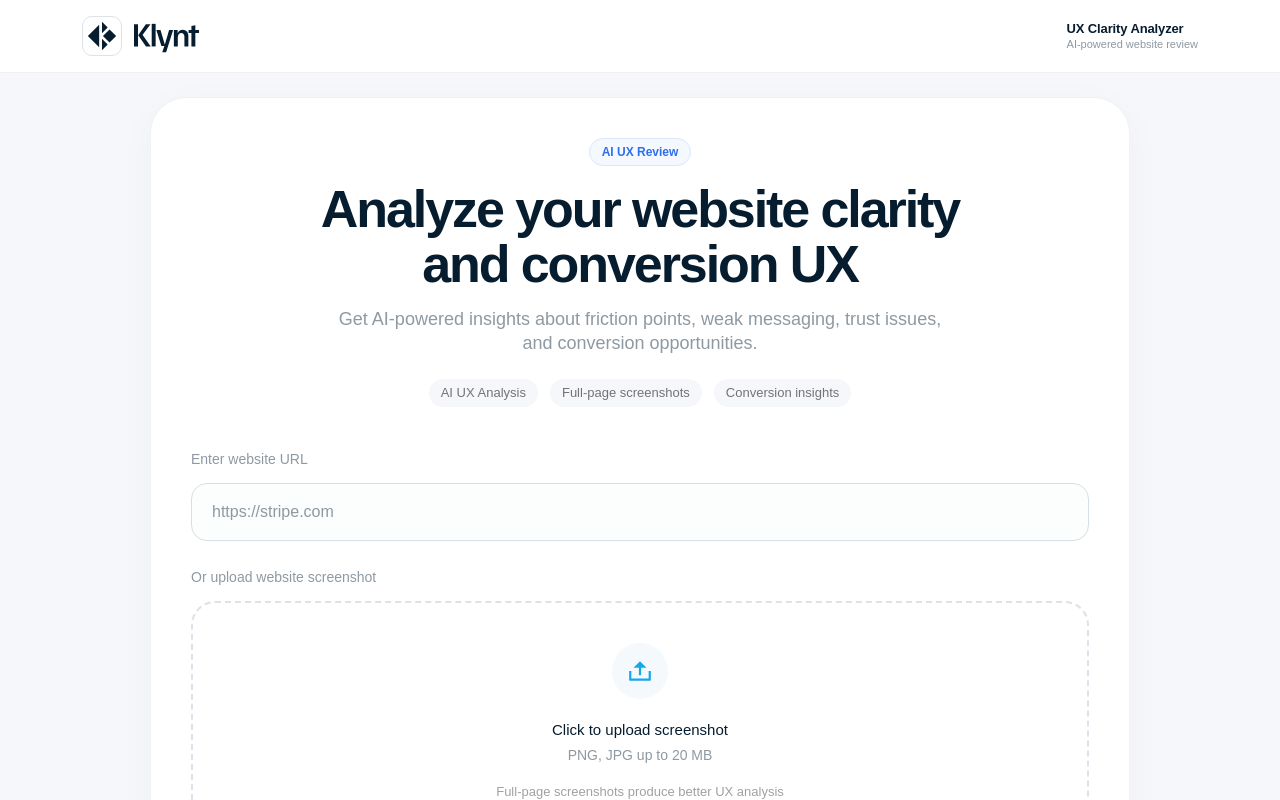
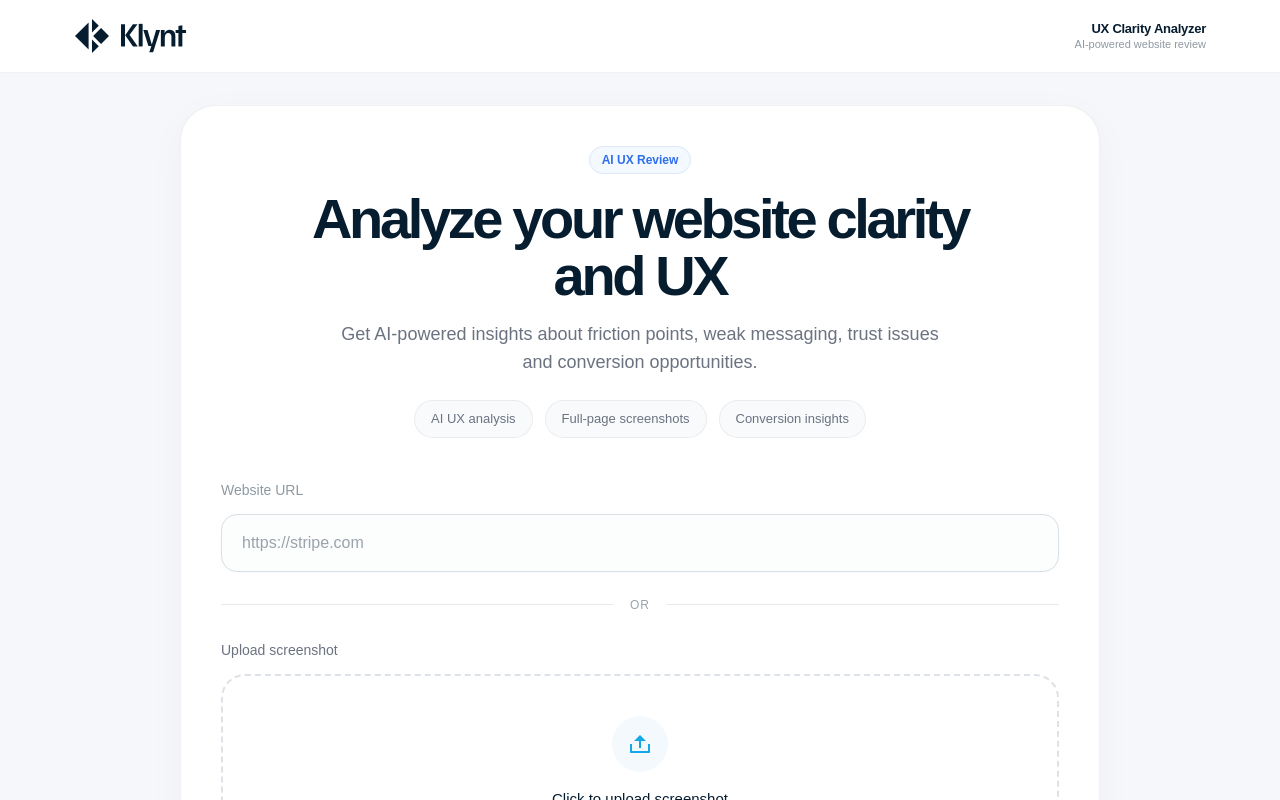
Before and after one commit to samarenkovdmitry/Klynt, a Next.js app: page /analyze in a window 1280 px wide. Shown: the top 800 px of the page. Built offline with nearby package versions, Linux system fonts and the light colour scheme; a web font is replaced by a local one.

Commit message:
Analyze form Update

```diff
--- a/app/analyze/page.tsx
+++ b/app/analyze/page.tsx
@@ -3,9 +3,7 @@
 import { useState, useRef } from "react";
 import { useRouter } from "next/navigation";
 import {
-  RiSettings3Line,
   RiUpload2Line,
-  RiDownload2Line,
   RiCheckLine
 } from "@remixicon/react";
 import { FormLabel } from "@/components/ui/FormLabel";
@@ -63,12 +61,15 @@ export default function Analyze() {
   const [data, setData] = useState<AuditResponseFlat | null>(null);
   const [loading, setLoading] = useState(false);
   const [error, setError] = useState<string | null>(null);
+
   const router = useRouter();
+
   const [uploadedImage, setUploadedImage] = useState<File | null>(null);
   const [imageName, setImageName] = useState("");
   const [imageSize, setImageSize] = useState("");
   const [url, setUrl] = useState("");
   const [progress, setProgress] = useState(0);
+
   const fileInputRef = useRef<HTMLInputElement>(null);
 
   function handleImageUpload(e: any) {
@@ -82,22 +83,6 @@ export default function Analyze() {
 
   const isButtonDisabled = !url && !uploadedImage;
 
-  const styles = {
-    card: "rounded-xl border border-[#DCE2E7] bg-white p-4 flex flex-col",
-    label: "text-sm font-medium text-[var(--ink-primary)]",
-    caption: "text-sm font-normal text-[#8E99A2]",
-    value: "text-[24px] font-medium leading-tight text-[#061C2F]",
-    title: "text-[20px] font-semibold text-[#061C2F]",
-    primary: "text-[#375BE7]",
-    primaryBg: "bg-[#EEF2FF]",
-    scoreColor: "text-[#FF8D28]",
-    link: "text-[var(--ink-primary)] text-sm font-medium hover:opacity-70 transition",
-    headingPage: "text-[28px] font-semibold tracking-tight text-[var(--ink-primary)]",
-    softBg: "bg-[var(--gray-soft)]",
-    section: "mt-6",
-    softBorder: "border-[#D5DDE5]",
-  };
-
   const steps = [
     { threshold: 10, label: "Scanning layout…" },
     { threshold: 30, label: "Analyzing hierarchy…" },
@@ -108,15 +93,10 @@ export default function Analyze() {
   ];
 
   function getLoadingLabel(progress: number) {
-    const step = steps.find(s => progress <= s.threshold);
+    const step = steps.find((s) => progress <= s.threshold);
     return step ? step.label : "Analyzing…";
   }
 
-
-
-  // ------------------------------------------------------
-  // 🔥 ОБНОВЛЁННЫЙ handleAnalyze (главный фикс)
-  // ------------------------------------------------------
   async function handleAnalyze() {
     try {
       if (!url && !uploadedImage) return;
@@ -127,16 +107,14 @@ export default function Analyze() {
       setError(null);
 
       const interval = setInterval(() => {
-        setProgress(prev => {
+        setProgress((prev) => {
           if (prev >= 95) return prev;
           return prev + Math.random() * 8;
         });
       }, 250);
 
-      // 1. Optional uploaded screenshot
       const screenshotToSend = uploadedImage;
 
-      // 2. Build form data
       const form = new FormData();
       form.append("url", url);
 
@@ -144,7 +122,6 @@ const screenshotToSend = uploadedImage;
         form.append("screenshot", screenshotToSend);
       }
 
-      // 3. Send request
       const res = await fetch("/api/analyze", {
         method: "POST",
         body: form,
@@ -152,26 +129,24 @@ const screenshotToSend = uploadedImage;
 
       if (!res.ok) {
         console.error("Backend error:", await res.text());
+
         clearInterval(interval);
         setLoading(false);
+
         return;
       }
 
       const json = await res.json();
 
-/* ERROR STATE */
       if (!res.ok) {
         setLoading(false);
         clearInterval(interval);
 
-  setError(
-    json?.error || "Something went wrong during analysis."
-  );
+        setError(json?.error || "Something went wrong during analysis.");
 
         return;
       }
 
-// 4. Flatten breakdown for UI
       const flat: AuditResponseFlat = {
         url: json.url ?? "",
         score: json.score ?? 0,
@@ -188,154 +163,73 @@ const flat: AuditResponseFlat = {
 
       const reportId = crypto.randomUUID();
 
-      // сохраняем отчет
-      localStorage.setItem(
-       `report-${reportId}`,
-        JSON.stringify(flat)
-      );
+      localStorage.setItem(`report-${reportId}`, JSON.stringify(flat));
 
       setProgress(100);
+
       clearInterval(interval);
 
-      // переход на страницу отчета
       router.push(`/report/${reportId}`);
-
     } catch (error: any) {
       setError(
         error?.message ||
           "Something went wrong while analyzing the website."
       );
-
     } finally {
     }
   }
 
-
-
-  function getPrimaryIssueCategory(title: string) {
-    if (!title) return "—";
-    const t = title.toLowerCase();
-    if (t.includes("clarity")) return "Clarity";
-    if (t.includes("hierarchy")) return "Hierarchy";
-    if (t.includes("trust")) return "Trust";
-    if (t.includes("cta")) return "CTA";
-    if (t.includes("conversion")) return "Conversion";
-    return "Other";
-  }
-
-  function getBreakdownMeta(value: number) {
-    const percent = value;
-
-    if (percent >= 70) {
-      return {
-        bar: "bg-green-500",
-        label: "Healthy",
-        labelColor: "text-green-600",
-      };
-    }
-
-    if (percent >= 50) {
-      return {
-        bar: "bg-amber-500",
-        label: "At risk",
-        labelColor: "text-amber-600",
-      };
-    }
-
-    return {
-      bar: "bg-red-500",
-      label: "Failing",
-      labelColor: "text-red-600",
-    };
-  }
-
-  const breakdownItems =
-    data
-      ? [
-          { key: "clarity", label: "Clarity", value: data.clarity },
-          { key: "navigation", label: "Navigation", value: data.navigation },
-          { key: "visuals", label: "Visuals", value: data.visuals },
-          { key: "trust", label: "Trust", value: data.trust },
-          { key: "conversion", label: "Conversion", value: data.conversion },
-        ]
-      : [];
-
-
   return (
     <>
-      {/* TOP NAVBAR */}
-      <header
-  className="
-    sticky
-    top-0
-    z-50
-    w-full
-    border-b
-    border-[rgba(0,0,0,0.06)]
-    bg-white
-  "
->
+      {/* NAVBAR */}
+      <header className="sticky top-0 z-50 w-full border-b border-[rgba(6,28,47,0.06)] bg-white/90 backdrop-blur-xl">
+        <div className="mx-auto flex h-[64px] md:h-[72px] max-w-[1180px] items-center justify-between px-4 md:px-6">
 
-        <div className="mx-auto flex h-[72px] max-w-[1180px] items-center justify-between px-8">
-
-          {/* LEFT — LOGO */}
+          {/* LOGO */}
           <div className="flex items-center gap-3">
-            <svg width="118" height="44" viewBox="0 0 118 44" fill="none" xmlns="http://www.w3.org/2000/svg">
-<rect x="0.5" y="2.5" width="39" height="39" rx="9.5" stroke="#DCE2E7"/>
-<path d="M25.6568 30.4854L19.9999 36.1422L20 24.8285L25.6568 30.4854ZM34.1421 22.0001L27.5426 28.5995L20.9433 22.0001L27.5427 15.4006L34.1421 22.0001ZM17.1715 33.3138L5.85791 22L17.1716 10.6863L17.1715 33.3138ZM25.6569 13.5148L20 19.1716L20 7.85786L25.6569 13.5148Z" fill="#061C2F"/>
-<path d="M109.419 19.0976V32.4413H113.348V19.0976H117.049V16.0782H113.348V11.3706L109.419 12.0849V16.0782H106.595V19.0976H109.419Z" fill="#061C2F"/>
-<path d="M91.8683 32.4411V16.0781H95.6019V19.2598H95.6993C96.0456 18.1559 96.6516 17.2901 97.5174 16.6625C98.4048 16.0131 99.4654 15.6885 100.699 15.6885C101.738 15.6885 102.679 15.9266 103.524 16.4027C104.368 16.8573 105.05 17.5499 105.569 18.4806C106.088 19.4113 106.348 20.6017 106.348 22.0519V32.4411H102.42V22.7012C102.42 21.5108 102.128 20.5909 101.543 19.9416C100.98 19.2922 100.245 18.9676 99.3355 18.9676C98.2316 18.9676 97.3659 19.368 96.7382 20.1688C96.1105 20.9697 95.7967 22.0411 95.7967 23.383V32.4411H91.8683Z" fill="#061C2F"/>
-<path d="M74.3423 16.0781H78.4979L82.7835 30.623H82.8484L87.1015 16.0781H91.1273L84.1146 38.1552H80.2511L82.3614 31.8892H79.3745L74.3423 16.0781Z" fill="#061C2F"/>
-<path d="M69.7028 32.4413V9.84473H73.6312V32.4413H69.7028Z" fill="#061C2F"/>
-<path d="M63.8504 10.3643H68.4606L59.5648 22.3443L59.7596 19.7795L68.7852 32.4414H64.0127L56.2208 21.1755L63.8504 10.3643ZM52.0002 10.3643H56.026V32.4414H52.0002V10.3643Z" fill="#061C2F"/>
-</svg>
-
+            <img
+              src="/klynt-logo-dark.svg"
+              alt="Klynt"
+              className="h-[34px] md:h-[40px] w-auto"
+            />
           </div>
 
           {/* RIGHT */}
-<div className="flex items-center">
-  <div className="hidden sm:flex flex-col leading-none">
-              <span className="text-[13px] font-semibold tracking-[-0.01em] text-[var(--ink-primary)]">
+          <div className="hidden sm:flex flex-col leading-none text-right">
+            <span className="text-[12px] md:text-[13px] font-semibold tracking-[-0.02em] text-[#061C2F]">
               UX Clarity Analyzer
             </span>
 
-              <span className="mt-1 text-[11px] text-[var(--ink-secondary)]">
+            <span className="mt-1 text-[11px] text-[#8F99A2]">
               AI-powered website review
             </span>
           </div>
         </div>
-
-        </div>
       </header>
 
       {/* MAIN */}
-      <main
-  className="
-    min-h-[calc(100dvh-72px)]
-    bg-[#F5F7FA]
-    px-6
-    pt-6
-    pb-12
-    text-[var(--ink-primary)]
-  "
->
-        <div className="mx-auto max-w-[980px]">
+      <main className="min-h-[calc(100dvh-64px)] bg-[#F5F7FA] px-4 py-5 md:px-6 md:py-8">
+        <div className="mx-auto max-w-[920px]">
 
-          {/* START SCREEN */}
-
+          {/* CARD */}
           <div
             className="
-    rounded-[36px]
+              rounded-[28px]
+              md:rounded-[36px]
               border
               border-[rgba(6,28,47,0.06)]
               bg-white
-    px-10
-    py-10
+              px-5
+              py-6
+              md:px-10
+              md:py-10
               shadow-[0_10px_40px_rgba(0,0,0,0.03)]
             "
           >
 
-              <div className="mx-auto max-w-[720px] text-center">
+            {/* HERO */}
+            <div className="mx-auto max-w-[700px] text-center">
+
               <div
                 className="
                   mx-auto
@@ -347,7 +241,8 @@ const flat: AuditResponseFlat = {
                   bg-[#F4F8FF]
                   px-3
                   py-1
-      text-[12px]
+                  text-[11px]
+                  md:text-[12px]
                   font-semibold
                   text-[#2F6FED]
                 "
@@ -358,14 +253,16 @@ const flat: AuditResponseFlat = {
               <h1
                 className="
                   mt-4
-      text-[52px]
-      leading-[1.05]
-      tracking-[-0.04em]
+                  text-[34px]
+                  leading-[1.02]
+                  tracking-[-0.06em]
                   font-semibold
-      text-[var(--ink-primary)]
+                  text-[#061C2F]
+                  sm:text-[42px]
+                  md:text-[56px]
                 "
               >
-    Analyze your website clarity and conversion UX
+                Analyze your website clarity and UX
               </h1>
 
               <p
@@ -373,36 +270,53 @@ const flat: AuditResponseFlat = {
                   mt-4
                   mx-auto
                   max-w-[620px]
-      text-[18px]
-      leading-6
-      text-[var(--ink-secondary)]
+                  text-[15px]
+                  leading-7
+                  text-[#6B7280]
+                  md:text-[18px]
                 "
               >
                 Get AI-powered insights about friction points, weak messaging,
-    trust issues, and conversion opportunities.
+                trust issues and conversion opportunities.
               </p>
 
-<div className="mt-6 flex flex-wrap items-center justify-center gap-3 text-[13px] text-neutral-500">
+              {/* FEATURE PILLS */}
+              <div className="mt-6 flex flex-wrap items-center justify-center gap-2 md:gap-3">
 
-  <div className="rounded-full bg-[#F5F7FA] px-3 py-1">
-    AI UX Analysis
+                {[
+                  "AI UX analysis",
+                  "Full-page screenshots",
+                  "Conversion insights",
+                ].map((item) => (
+                  <div
+                    key={item}
+                    className="
+                      rounded-full
+                      border
+                      border-[rgba(6,28,47,0.06)]
+                      bg-[#F8FAFC]
+                      px-3
+                      py-1.5
+                      text-[12px]
+                      font-medium
+                      text-[#6B7280]
+                      md:px-4
+                      md:py-2
+                      md:text-[13px]
+                    "
+                  >
+                    {item}
+                  </div>
+                ))}
+              </div>
             </div>
 
-  <div className="rounded-full bg-[#F5F7FA] px-3 py-1">
-    Full-page screenshots
-  </div>
+            {/* FORM */}
+            <div className="mt-8 md:mt-10">
 
-  <div className="rounded-full bg-[#F5F7FA] px-3 py-1">
-    Conversion insights
-  </div>
-
-</div>
-
-</div>
-
-              {/* URL INPUT */}
-              <div className="mt-10 w-full">
-                <FormLabel>Enter website URL</FormLabel>
+              {/* URL */}
+              <div>
+                <FormLabel>Website URL</FormLabel>
 
                 <input
                   type="text"
@@ -412,34 +326,53 @@ const flat: AuditResponseFlat = {
                   disabled={loading}
                   className={`
                     mt-3
-h-[58px]
+                    h-[54px]
+                    md:h-[58px]
                     w-full
                     rounded-2xl
                     border
                     border-[#D8E0E7]
                     bg-[#FCFDFD]
                     px-5
-text-[16px]
-text-[var(--ink-primary)]
+                    text-[15px]
+                    md:text-[16px]
+                    text-[#061C2F]
                     shadow-[0_1px_2px_rgba(0,0,0,0.02)]
                     transition-all
                     duration-200
-                    placeholder-[var(--ink-secondary)]
+                    placeholder:text-[#9AA3AC]
                     focus:outline-none
-                    ${loading ? "opacity-60 cursor-not-allowed" : "focus:border-[#14A8E8]"}
+                    ${
+                      loading
+                        ? "cursor-not-allowed opacity-60"
+                        : "focus:border-[#14A8E8]"
+                    }
                   `}
                 />
               </div>
 
+              {/* DIVIDER */}
+              <div className="my-6 flex items-center gap-4">
+                <div className="h-px flex-1 bg-[#E6EBF0]" />
+
+                <span className="text-[12px] font-medium uppercase tracking-[0.08em] text-[#9AA3AC]">
+                  Or
+                </span>
+
+                <div className="h-px flex-1 bg-[#E6EBF0]" />
+              </div>
+
               {/* UPLOAD */}
-<div className="mt-6 w-full">
+              <div>
 
-  <label className="text-sm font-medium text-[var(--ink-secondary)]">
-    Or upload website screenshot
+                <label className="text-[14px] font-medium text-[#6B7280]">
+                  Upload screenshot
                 </label>
 
                 <div
-    onClick={() => !loading && fileInputRef.current?.click()}
+                  onClick={() =>
+                    !loading && fileInputRef.current?.click()
+                  }
                   className={`
                     mt-3
                     rounded-[24px]
@@ -454,7 +387,6 @@ duration-200
                         ? `
                           border-[#BFE7F8]
                           bg-[#F7FCFF]
-            hover:border-[#8ED8F5]
                         `
                         : `
                           border-[#DCE2E7]
@@ -463,51 +395,59 @@ duration-200
                         `
                     }
 
-      ${loading ? "opacity-50 cursor-not-allowed" : ""}
+                    ${
+                      loading
+                        ? "opacity-50 cursor-not-allowed"
+                        : ""
+                    }
                   `}
                 >
 
                   {!uploadedImage ? (
-      <div className="flex flex-col items-center justify-center px-6 py-10 text-center">
+                    <div className="flex flex-col items-center justify-center px-5 py-8 md:px-6 md:py-10 text-center">
 
                       <div
                         className="
                           flex
-            h-14
-            w-14
+                          h-12
+                          w-12
+                          md:h-14
+                          md:w-14
                           items-center
                           justify-center
                           rounded-full
                           bg-[#F3F9FC]
                         "
                       >
-          <RiUpload2Line size={26} className="text-[#14A8E8]" />
+                        <RiUpload2Line
+                          size={24}
+                          className="text-[#14A8E8]"
+                        />
                       </div>
 
-        <p className="mt-5 text-[15px] font-medium text-[var(--ink-primary)]">
+                      <p className="mt-4 text-[15px] font-medium text-[#061C2F]">
                         Click to upload screenshot
                       </p>
 
-        <p className="mt-1 text-[14px] text-[var(--ink-secondary)]">
+                      <p className="mt-1 text-[13px] md:text-[14px] text-[#8F99A2]">
                         PNG, JPG up to 20 MB
                       </p>
 
-        <p className="mt-4 text-[13px] text-neutral-400">
-          Full-page screenshots produce better UX analysis
+                      <p className="mt-3 text-[12px] md:text-[13px] text-neutral-400">
+                        Full-page screenshots produce better analysis
                       </p>
 
                     </div>
                   ) : (
-      <div className="flex items-center justify-between gap-5 px-6 py-5">
+                    <div className="flex items-center justify-between gap-4 px-4 py-4 md:px-6 md:py-5">
 
-        {/* LEFT */}
-        <div className="flex items-center gap-4 min-w-0">
+                      <div className="flex min-w-0 items-center gap-4">
 
                         <div
                           className="
                             flex
-              h-12
-              w-12
+                            h-11
+                            w-11
                             shrink-0
                             items-center
                             justify-center
@@ -515,7 +455,10 @@ duration-200
                             bg-[#14A8E8]
                           "
                         >
-            <RiCheckLine size={22} className="text-white" />
+                          <RiCheckLine
+                            size={20}
+                            className="text-white"
+                          />
                         </div>
 
                         <div className="min-w-0">
@@ -523,38 +466,38 @@ duration-200
                           <p
                             className="
                               truncate
-                text-[15px]
+                              text-[14px]
+                              md:text-[15px]
                               font-semibold
-                text-[var(--ink-primary)]
+                              text-[#061C2F]
                             "
                           >
                             {imageName}
                           </p>
 
-            <p className="mt-1 text-[13px] text-[#14A8E8]">
+                          <p className="mt-1 text-[12px] md:text-[13px] text-[#14A8E8]">
                             {imageSize} • Ready for analysis
                           </p>
-
                         </div>
                       </div>
 
-        {/* ACTION */}
                       <div
                         className="
+                          shrink-0
                           rounded-full
                           border
                           border-[#D9EAF3]
                           bg-white
-            px-4
-            py-2
-            text-[13px]
+                          px-3
+                          py-1.5
+                          text-[12px]
+                          md:text-[13px]
                           font-medium
-            text-[var(--ink-primary)]
+                          text-[#061C2F]
                         "
                       >
                         Replace
                       </div>
-
                     </div>
                   )}
                 </div>
@@ -569,8 +512,9 @@ duration-200
                 />
               </div>
 
-              {/* BUTTON / PROGRESS */}
-<div className="mt-10 w-full">
+              {/* ACTION */}
+              <div className="mt-8 md:mt-10">
+
                 {!loading ? (
                   <Button
                     type="button"
@@ -580,10 +524,6 @@ duration-200
                   >
                     Analyze UX
                   </Button>
-
-
-
-
                 ) : (
                   <div
                     className="
@@ -591,33 +531,32 @@ duration-200
                       border
                       border-[rgba(20,168,232,0.10)]
                       bg-[#F8FCFF]
-        px-6
+                      px-5
                       py-5
+                      md:px-6
                     "
                   >
 
-      {/* TOP */}
-      <div className="flex items-start justify-between gap-6">
+                    <div className="flex items-start justify-between gap-5">
 
-        {/* LEFT */}
                       <div>
                         <p
                           className="
-              text-[18px]
+                            text-[16px]
+                            md:text-[18px]
                             font-semibold
                             tracking-[-0.02em]
-              text-[var(--ink-primary)]
+                            text-[#061C2F]
                           "
                         >
                           Generating UX report
                         </p>
 
-          <p className="mt-1 text-[14px] text-[var(--ink-secondary)]">
+                        <p className="mt-1 text-[13px] md:text-[14px] text-[#6B7280]">
                           {getLoadingLabel(progress)}
                         </p>
                       </div>
 
-        {/* PERCENT */}
                       <div
                         className="
                           rounded-full
@@ -626,7 +565,8 @@ duration-200
                           bg-white
                           px-3
                           py-1.5
-            text-[14px]
+                          text-[13px]
+                          md:text-[14px]
                           font-semibold
                           text-[#14A8E8]
                         "
@@ -635,7 +575,6 @@ duration-200
                       </div>
                     </div>
 
-      {/* BAR */}
                     <div className="mt-5">
 
                       <div
@@ -658,32 +597,32 @@ duration-200
                             width: `${progress}%`,
                             background:
                               "linear-gradient(90deg, #14A8E8 0%, #3CC6FF 100%)",
-              boxShadow: "0 0 18px rgba(20,168,232,0.35)",
+                            boxShadow:
+                              "0 0 18px rgba(20,168,232,0.35)",
                           }}
                         />
                       </div>
 
-        {/* FOOTER */}
-        <div className="mt-3 flex items-center justify-between">
+                      <div className="mt-3 flex flex-col gap-2 md:flex-row md:items-center md:justify-between">
 
-          <span className="text-[13px] text-[var(--ink-secondary)]">
-            AI is evaluating visual hierarchy, clarity & trust signals
+                        <span className="text-[12px] md:text-[13px] text-[#6B7280]">
+                          AI is evaluating hierarchy, clarity & trust
                         </span>
 
                         <div className="flex items-center gap-2">
                           <div className="h-2 w-2 rounded-full bg-[#14A8E8] animate-pulse" />
 
-            <span className="text-[13px] font-medium text-[#14A8E8]">
+                          <span className="text-[12px] md:text-[13px] font-medium text-[#14A8E8]">
                             Processing
                           </span>
                         </div>
-
                       </div>
                     </div>
                   </div>
                 )}
               </div>
 
+              {/* ERROR */}
               {error && (
                 <div
                   className="
@@ -696,22 +635,29 @@ duration-200
                     py-4
                   "
                 >
+
+                  <div className="flex items-start justify-between gap-4">
+
+                    <div>
+
                       <p className="text-[15px] font-medium text-[#D14343]">
                         Analysis failed
                       </p>
 
                       <p className="mt-1 text-[14px] text-[#9F5C5C]">
-      <div className="flex items-center justify-between gap-4">
-  <span>{error}</span>
+                        {error}
+                      </p>
+                    </div>
 
                     <button
                       onClick={handleAnalyze}
                       className="
+                        shrink-0
                         rounded-full
                         bg-red-100
                         px-3
-      py-1
-      text-[13px]
+                        py-1.5
+                        text-[12px]
                         font-medium
                         text-red-700
                         transition
@@ -721,12 +667,18 @@ duration-200
                       Retry
                     </button>
                   </div>
-    </p>
                 </div>
               )}
 
             </div>
+          </div>
 
+          {/* FOOTNOTE */}
+          <div className="mt-6 text-center">
+            <p className="text-[12px] md:text-[13px] text-[#9AA3AC]">
+              Your screenshots and URLs are processed securely and never shared.
+            </p>
+          </div>
 
         </div>
       </main>
```
Lines whose indentation alone changed are shown as unchanged.
